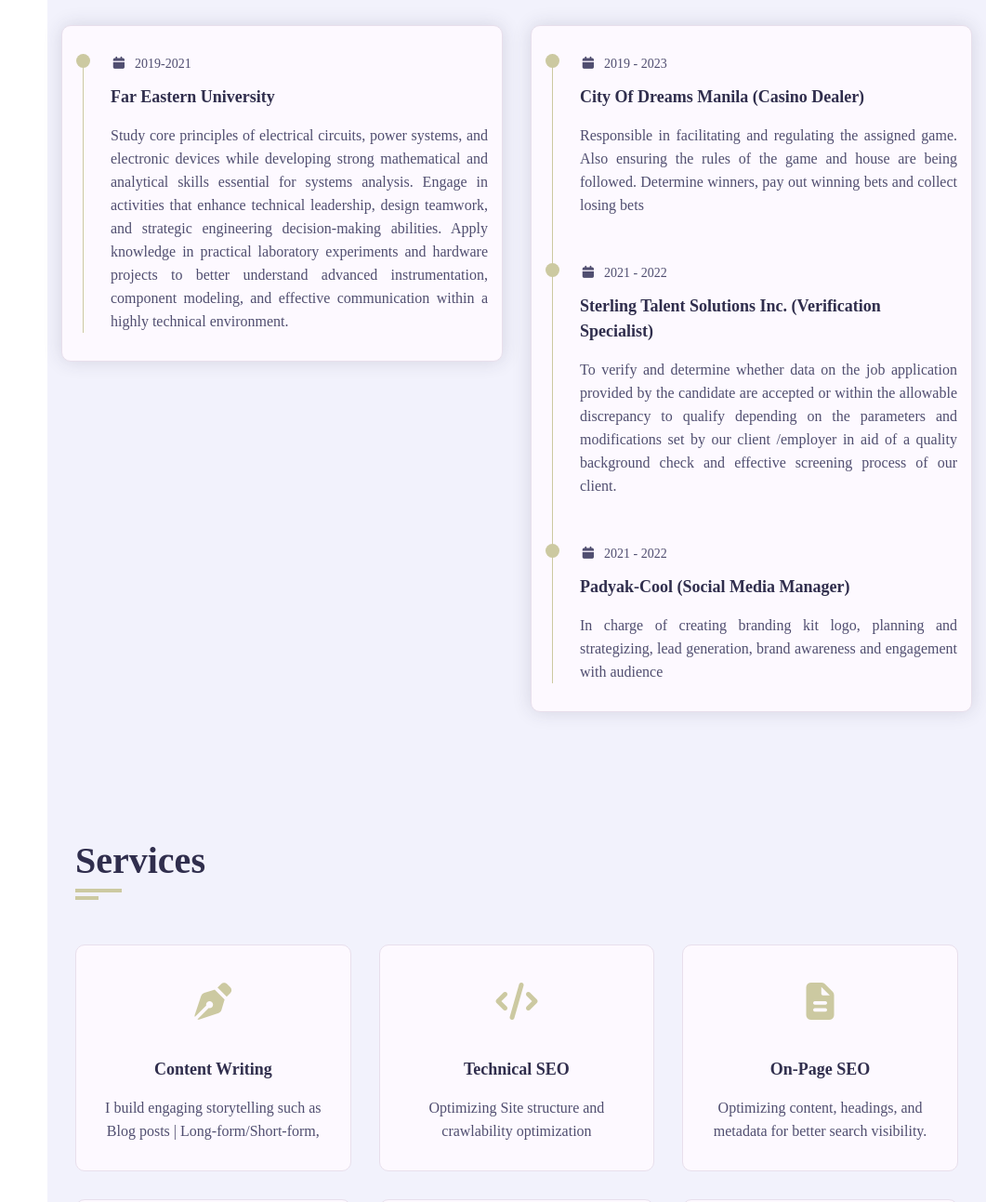
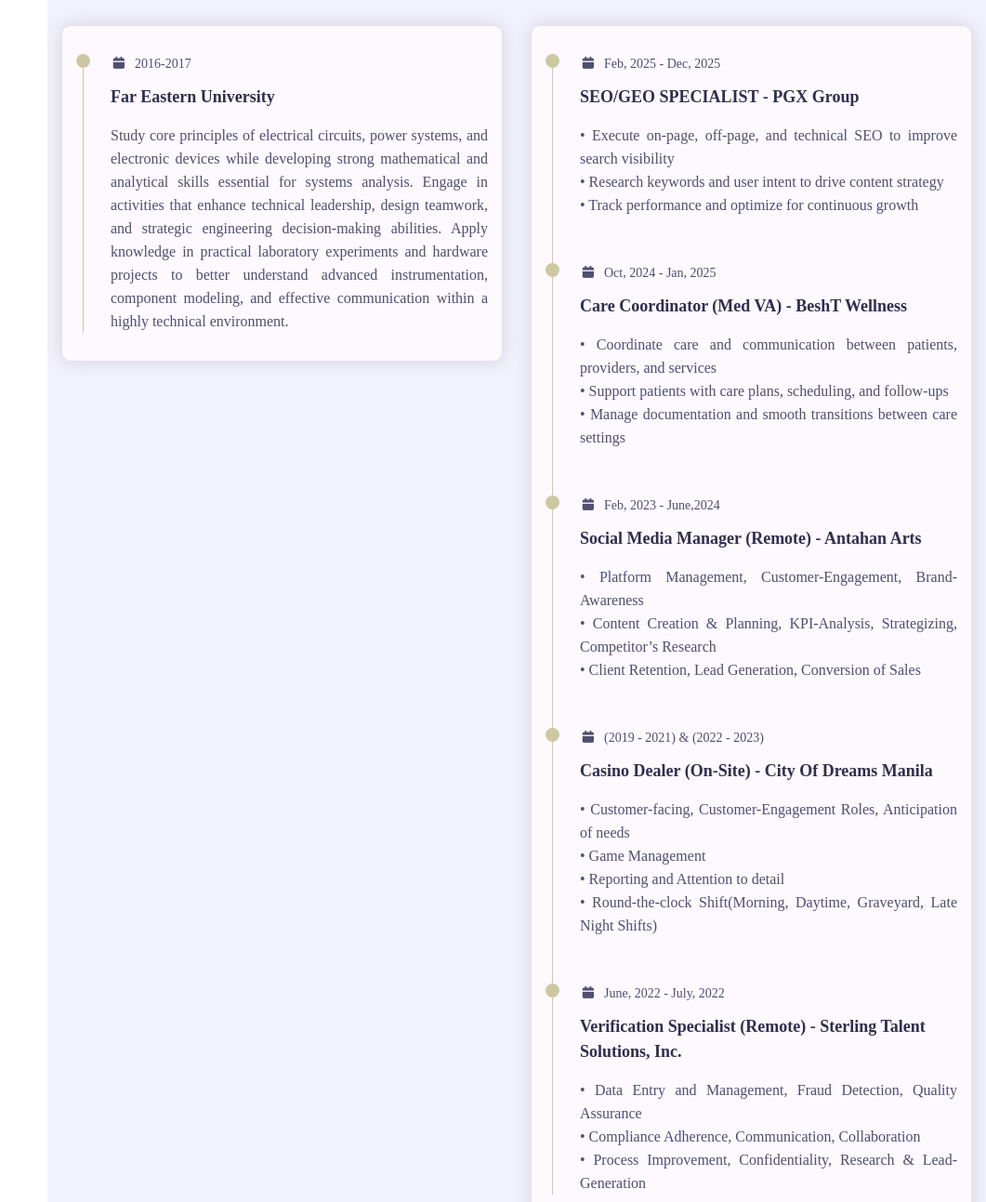
Before and after one commit to jhrocales/nelson-arias-portfolio, a plain HTML site: page index.html in a window 1280 px wide. Shown: the part 1507-2800 px from the top of the page at 93% size, without its empty margins (219-1280 px from the left). Drawn offline with nearby package versions, Linux system fonts and the light colour scheme; a web font is replaced by a local one.

Commit message:
updated email and expriences

```diff
--- a/index.html
+++ b/index.html
@@ -140,10 +140,10 @@
                     <div class="personal-info padd-15">
                       <div class="row">
                         <div class="info-item padd-15">
-                          <p>Birthday : <span>January 30, 2000</span></p>
+                          <p>Birthday : <span>October 27, 1992</span></p>
                         </div>
                         <div class="info-item padd-15">
-                          <p>Age : <span>25</span></p>
+                          <p>Age : <span>33</span></p>
                         </div>
                         <div class="info-item padd-15">
                           <p>
@@ -163,7 +163,7 @@
                           </p>
                         </div>
                         <div class="info-item padd-15">
-                          <p>Phone: <span>+91131421211</span></p>
+                          <p>Phone: <span>+639567711748</span></p>
                         </div>
                         <div class="info-item padd-15">
                           <p>Location: <span>Philippines</span></p>
@@ -221,7 +221,7 @@
                             <div class="timeline-item">
                               <div class="circle-dot"></div>
                               <h3 class="timeline-date">
-                                <i class="fa fa-calendar"></i> 2019-2021
+                                <i class="fa fa-calendar"></i> 2016-2017
                               </h3>
                               <h3 class="timeline-title">
                                 Far Eastern University
@@ -254,52 +254,97 @@
                             <div class="timeline-item">
                               <div class="circle-dot"></div>
                               <h3 class="timeline-date">
-                                <i class="fa fa-calendar"></i> 2019 - 2023
+                                <i class="fa fa-calendar"></i> Feb, 2025 - Dec,
+                                2025
                               </h3>
                               <h3 class="timeline-title">
-                                City of Dreams Manila (Casino Dealer)
+                                SEO/GEO SPECIALIST - PGX Group
                               </h3>
                               <p class="timeline-text">
-                                Responsible in facilitating and regulating the
-                                assigned game. Also ensuring the rules of the
-                                game and house are being followed. Determine
-                                winners, pay out winning bets and collect losing
-                                bets
+                                • Execute on-page, off-page, and technical SEO
+                                to improve search visibility <br />
+                                • Research keywords and user intent to drive
+                                content strategy <br />
+                                • Track performance and optimize for continuous
+                                growth
                               </p>
                             </div>
                             <!-- timeline item -->
                             <div class="timeline-item">
                               <div class="circle-dot"></div>
                               <h3 class="timeline-date">
-                                <i class="fa fa-calendar"></i> 2021 - 2022
+                                <i class="fa fa-calendar"></i> Oct, 2024 - Jan,
+                                2025
                               </h3>
                               <h3 class="timeline-title">
-                                Sterling Talent Solutions Inc. (Verification
-                                Specialist)
+                                Care Coordinator (Med VA) - BeshT Wellness
                               </h3>
                               <p class="timeline-text">
-                                To verify and determine whether data on the job
-                                application provided by the candidate are
-                                accepted or within the allowable discrepancy to
-                                qualify depending on the parameters and
-                                modifications set by our client /employer in aid
-                                of a quality background check and effective
-                                screening process of our client.
+                                • Coordinate care and communication between
+                                patients, providers, and services
+                                <br />
+                                • Support patients with care plans, scheduling,
+                                and follow-ups <br />
+                                • Manage documentation and smooth transitions
+                                between care settings
                               </p>
                             </div>
                             <!-- timeline item -->
                             <div class="timeline-item">
                               <div class="circle-dot"></div>
                               <h3 class="timeline-date">
-                                <i class="fa fa-calendar"></i> 2021 - 2022
+                                <i class="fa fa-calendar"></i> Feb, 2023 -
+                                June,2024
                               </h3>
                               <h3 class="timeline-title">
-                                Padyak-Cool (Social Media Manager)
+                                Social Media Manager (Remote) - Antahan Arts
                               </h3>
                               <p class="timeline-text">
-                                In charge of creating branding kit logo,
-                                planning and strategizing, lead generation,
-                                brand awareness and engagement with audience
+                                • Platform Management, Customer-Engagement,
+                                Brand-Awareness <br />
+                                • Content Creation & Planning, KPI-Analysis,
+                                Strategizing, Competitor’s Research <br />
+                                • Client Retention, Lead Generation, Conversion
+                                of Sales
+                              </p>
+                            </div>
+                            <!-- timeline item -->
+                            <div class="timeline-item">
+                              <div class="circle-dot"></div>
+                              <h3 class="timeline-date">
+                                <i class="fa fa-calendar"></i> (2019 - 2021) &
+                                (2022 - 2023)
+                              </h3>
+                              <h3 class="timeline-title">
+                                Casino Dealer (On-Site) - City of Dreams Manila
+                              </h3>
+                              <p class="timeline-text">
+                                • Customer-facing, Customer-Engagement Roles,
+                                Anticipation of needs <br />
+                                • Game Management <br />
+                                • Reporting and Attention to detail<br />
+                                • Round-the-clock Shift(Morning, Daytime,
+                                Graveyard, Late Night Shifts)
+                              </p>
+                            </div>
+                            <!-- timeline item -->
+                            <div class="timeline-item">
+                              <div class="circle-dot"></div>
+                              <h3 class="timeline-date">
+                                <i class="fa fa-calendar"></i> June, 2022 -
+                                July, 2022
+                              </h3>
+                              <h3 class="timeline-title">
+                                Verification Specialist (Remote) - Sterling
+                                Talent Solutions, Inc.
+                              </h3>
+                              <p class="timeline-text">
+                                • Data Entry and Management, Fraud Detection,
+                                Quality Assurance <br />
+                                • Compliance Adherence, Communication,
+                                Collaboration <br />
+                                • Process Improvement, Confidentiality, Research
+                                & Lead-Generation
                               </p>
                             </div>
                           </div>
@@ -502,7 +547,7 @@
               <div class="contact-info-item">
                 <div class="icon"><i class="fa fa-phone"></i></div>
                 <h4>Call Us On</h4>
-                <p>+92 123456789</p>
+                <p>+63 9567711748</p>
               </div>
               <!-- Contact Info Item End -->
               <!-- Contact Info Item Start -->
@@ -532,6 +577,11 @@
               I'M VERY RESPONSIVE TO MESSAGES.
             </h4>
             <!-- CONTACT FORM -->
+            <form
+              action="mailto:nelsonrectoarias@gmail.com"
+              method="GET"
+              enctype="text/plain"
+            >
               <div class="row">
                 <div class="contact-form padd-15">
                   <div class="row">
@@ -585,6 +635,7 @@
                   </div>
                 </div>
               </div>
+            </form>
           </div>
         </section>
       </div>
```
Lines whose indentation alone changed are shown as unchanged.
